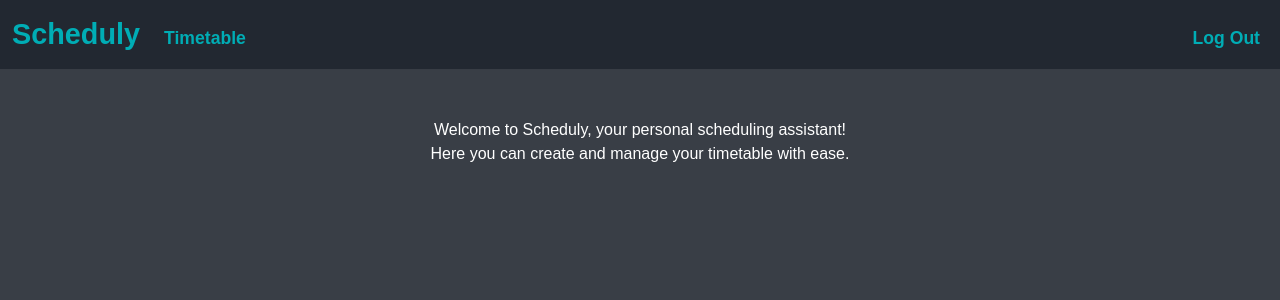
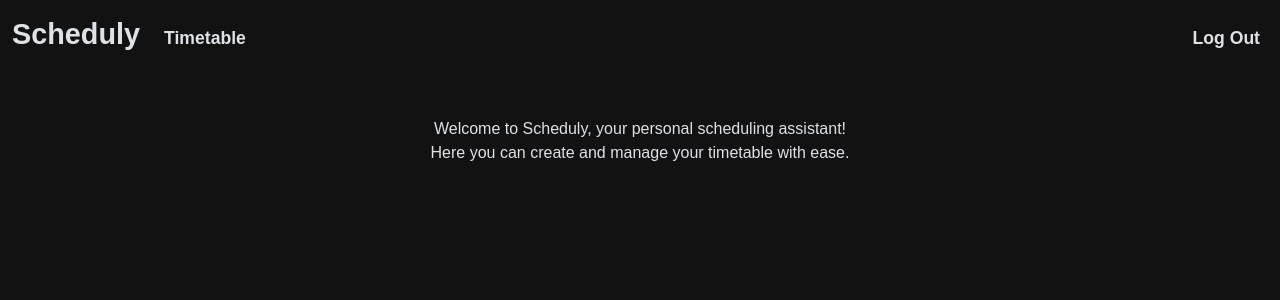
Before and after one commit to Dragontand/Final-project, a Flask app: page / in a window 1280 px wide. Shown: the top 300 px of the page. Run offline with Flask 3, Linux system fonts and the light colour scheme; a user stored in the database is signed in; some libraries are stand-ins or nearby versions.

Commit message:
Polished & generalised CSS
Polished & generalised CSS

```diff
--- a/static/styles.css
+++ b/static/styles.css
@@ -1,5 +1,5 @@
 body {
-  background-color: #393E46;
+  background-color: var(--third-background-color);
 }
 
 /* <weight>: Use a value from 100 to 900 */
@@ -9,43 +9,50 @@ body {
   font-optical-sizing: auto;
   font-weight: 400;
   font-style: normal;
-  color: #FFFFFF;
+  color: var(--main-text-color);
 }
 
 /* Set navbar styles */
-.navbar-style {
-  background-color: #222831 !important;
-  border-bottom: 1px solid #383d45 !important;
+nav {
+  display: flex;
+  flex-direction: row;
+  background-color: var(--main-header-color) !important;
+
+  & ul {
+    display: flex;
+    justify-content: center;
+  }
 }
 
 /* Set brand styles (logo) */
-.navbar-style .navbar-brand {
+nav .navbar-brand {
   font-family: "Work Sans", sans-serif;
   font-weight: 800;
   font-style: normal;
   font-optical-sizing: auto;
-  color: #00ADB5 !important;
-  font-size: 1.8rem; /* bigger size for logo */
+  color: var(--main-blue) !important;
+  font-size: 1.8rem;
 }
 
 /* Set nav-link styles */
-.navbar-style .nav-link {
+nav .nav-link {
   font-family: "Work Sans", sans-serif;
   font-weight: 600;
   font-style: normal;
   font-optical-sizing: auto;
-  color: #00ADB5 !important;
-  font-size: 1.1rem; /* smaller size for links */
+  color: var(--main-blue) !important;
+  font-size: 1.1rem;
 }
 
-.navbar-style .nav-link:hover {
-  color: #bebebe !important; /* Change color on hover */
+nav .nav-link:hover,
+nav .navbar-brand:hover {
+  color: var(--third-blue) !important;
 }
 
 .flash {
   z-index: 1100 !important;
-  position: fixed; /* or sticky, or absolute - whatever fits */
-  top: 1rem; /* adjust as needed */
+  position: sticky;
+  top: var(--full-spacing);
   left: 50%;
   transform: translateX(-50%);
 }
```
Also changed, not shown: static/global.css (added, +23 -0 lines), static/timetable-styles.css (+22 -6 lines).
